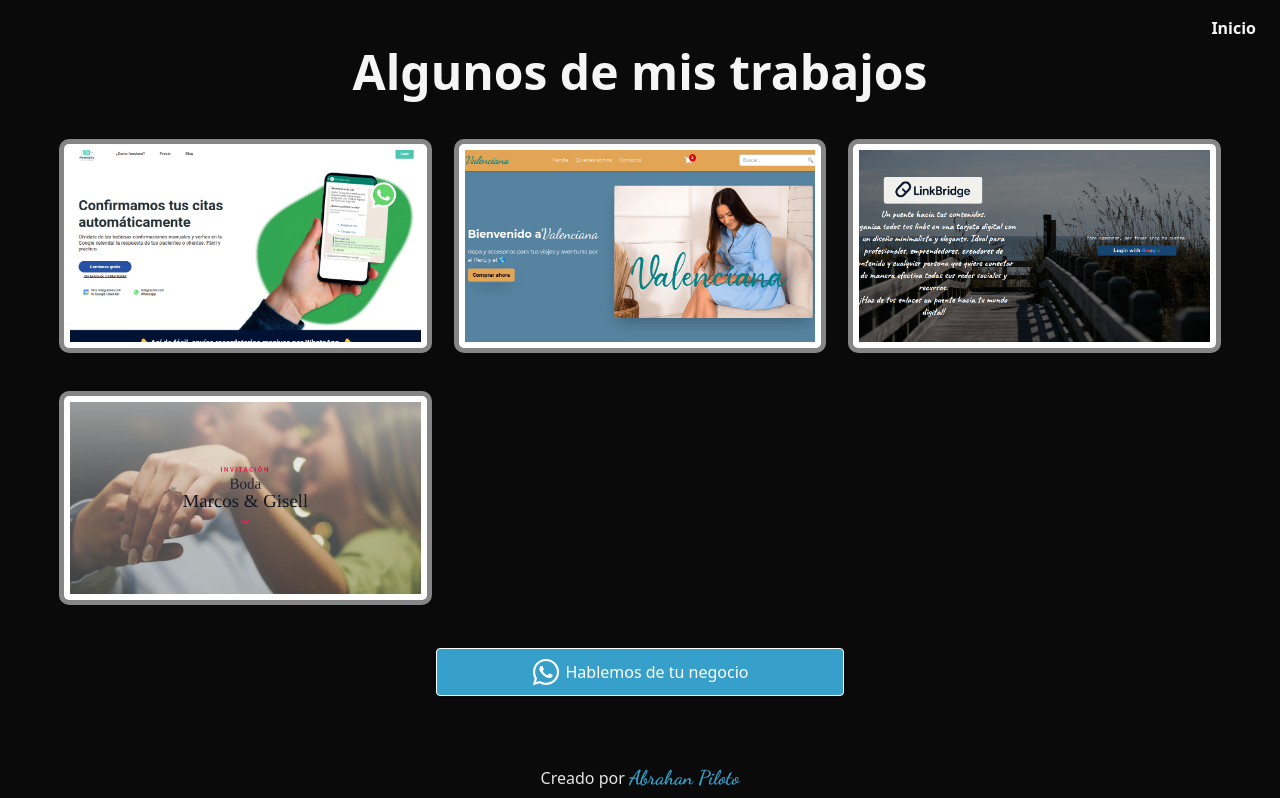
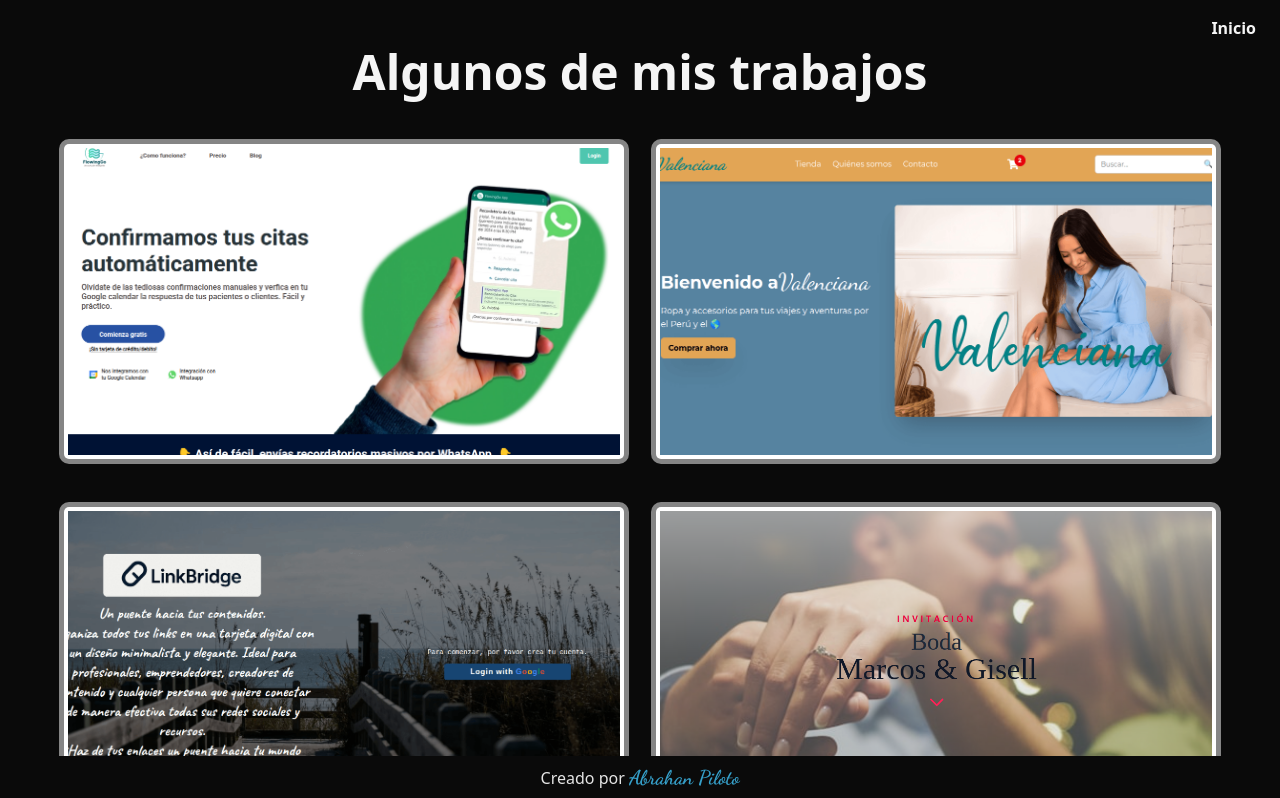
Before and after one commit to Abrahanpiloto/new-portfolio, a React (Vite) app: page /proyectos in a window 1280 px wide. Shown: the top 798 px of the page. Built offline with nearby package versions, Linux system fonts and the light colour scheme.

Commit message:
cambio en grid y en altura de la tarjetas

```diff
--- a/src/components/Card.jsx
+++ b/src/components/Card.jsx
@@ -25,7 +25,7 @@ const Card = ({ image, title, description, link, code, ad }) => {
 
 const StyledWrapper = styled.div`
   .card {
-    padding: 6px;
+    padding: 4px;
     position: relative;
     width: 100%;
     aspect-ratio: 16/9;
@@ -38,6 +38,7 @@ const StyledWrapper = styled.div`
     perspective: 1000px;
     box-shadow: 0 0 0 5px #ffffff80;
     transition: all 0.6s cubic-bezier(0.175, 0.885, 0.32, 1.275);
+    min-height: 260px; /* altura base */
   }
 
   .card svg {
@@ -90,7 +91,7 @@ const StyledWrapper = styled.div`
 
   .card__description {
     margin: 8px 8px 8px 0px;
-    font-size: 12px;
+    font-size: 14px;
     color: #777;
     line-height: 1.2;
   }
@@ -98,7 +99,7 @@ const StyledWrapper = styled.div`
   .card__button {
     // margin-top: 35px;
     // margin-left: 15px;
-    padding: 6px;
+    padding: 6px 36px;
     border-radius: 5px;
     background: #777;
     border: none;
--- a/src/components/Works.jsx
+++ b/src/components/Works.jsx
@@ -46,7 +46,7 @@ const WorksPage = () => {
           Algunos de mis trabajos
         </h1>
 
-        <div className="grid grid-cols-1 sm:grid-cols-2 lg:grid-cols-3 gap-8 gap-y-12 mb-12">
+        <div className="grid grid-cols-1 sm:grid-cols-2 lg:grid-cols-2 gap-8 gap-y-12 mb-12">
           {projects.map((project, index) => (
             <React.Fragment key={index}>
               <div className="flex justify-center">
```
